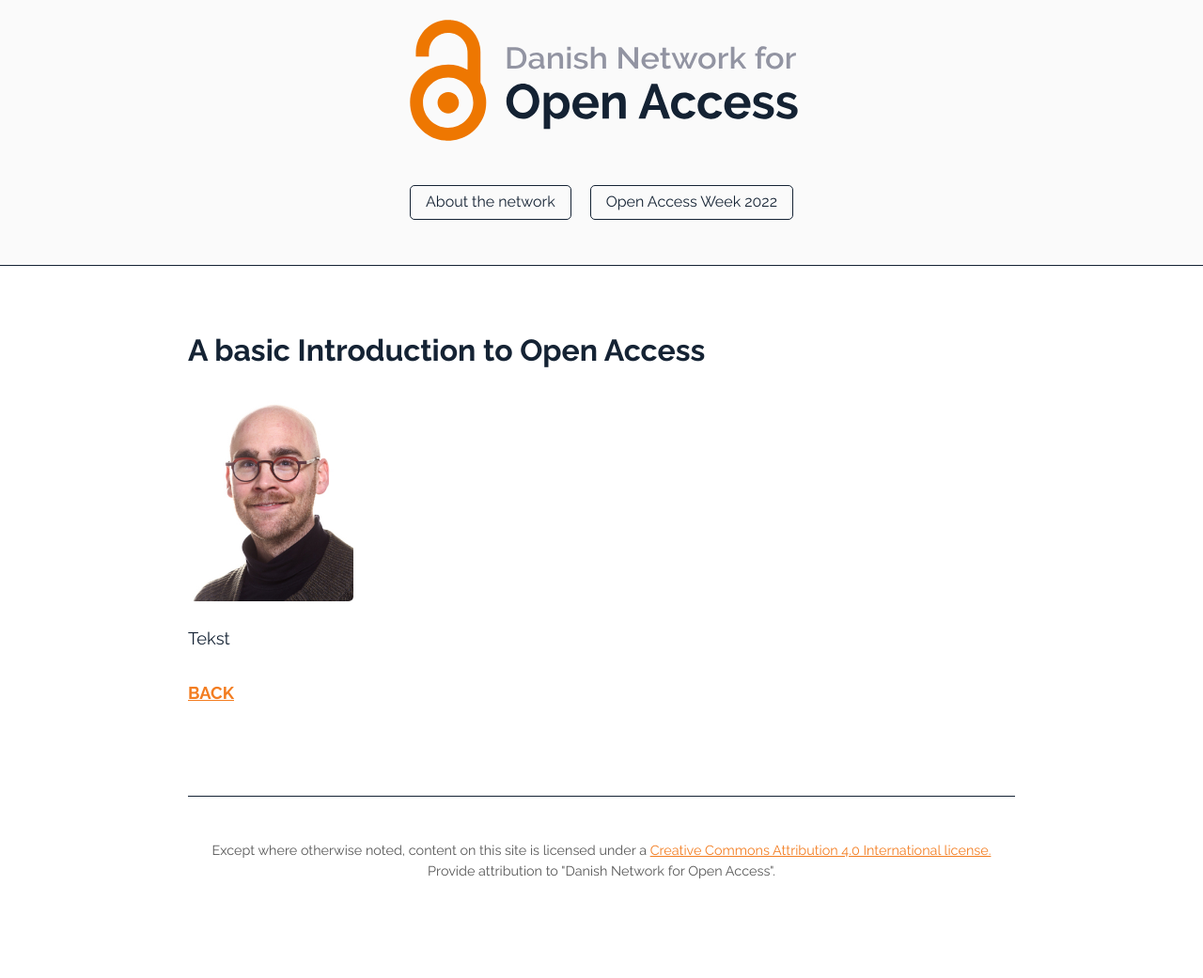
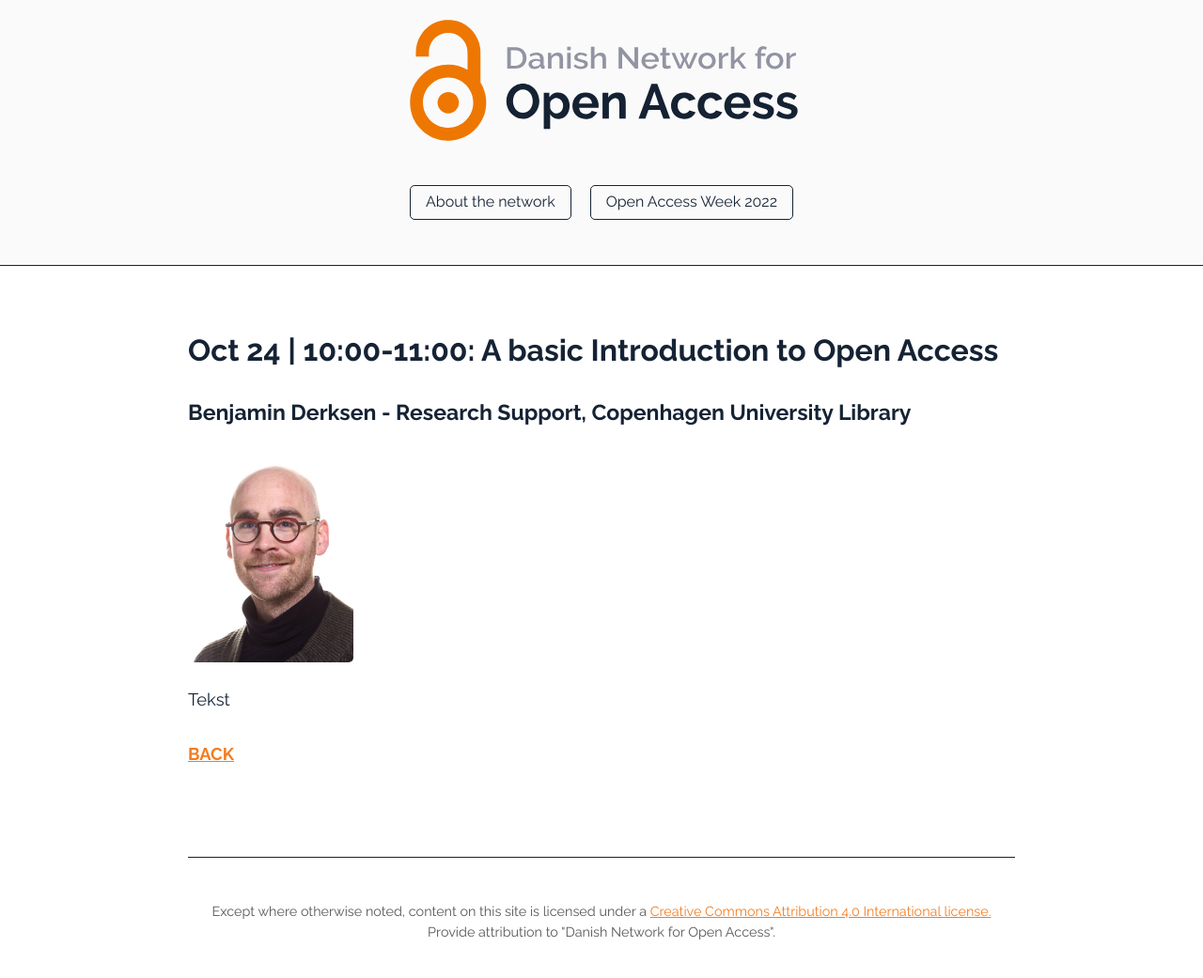
Before and after one commit to openaccess-dk/openaccess-dk.github.io, a Jekyll site: the page built from 01_monday.md, in a window 1280 px wide. Shown: the whole page at 94% size. Built offline with Jekyll 4.4.1, drawn with Linux system fonts in a browser that asks for light colours; before the commit the page ends 976 px from its top, so only the background shows below that.

Commit message:
Update 01_monday.md

```diff
--- a/01_monday.md
+++ b/01_monday.md
@@ -4,7 +4,9 @@
 layout: default
 ---
 
-### A basic Introduction to Open Access
+### Oct 24 | 10:00-11:00: A basic Introduction to Open Access
+
+#### Benjamin Derksen - Research Support, Copenhagen University Library
 
 <img src="/images/bder kopier.jpg" alt="Benjamin Derksen" style="height: 20%; width:20%;"/>
 
```
